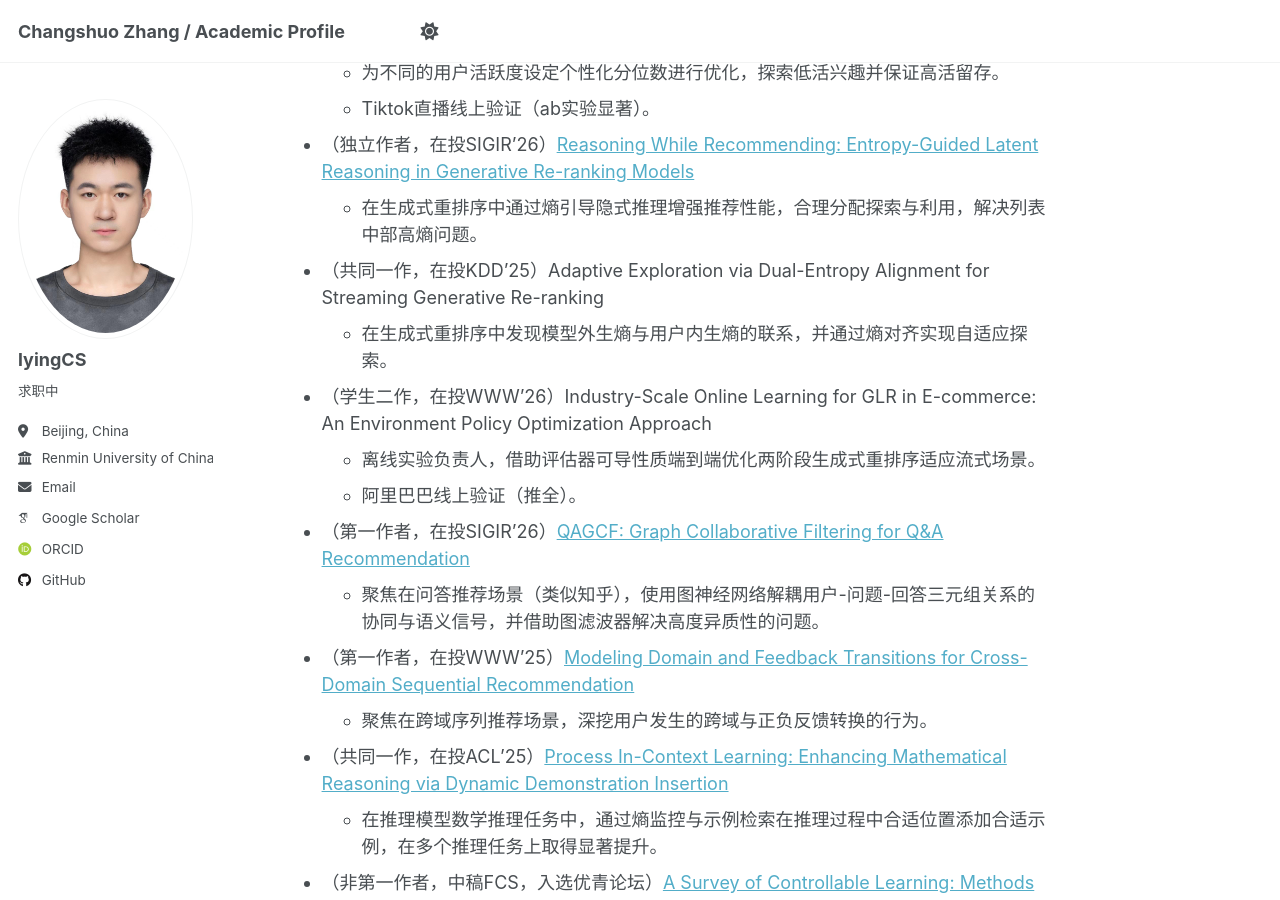
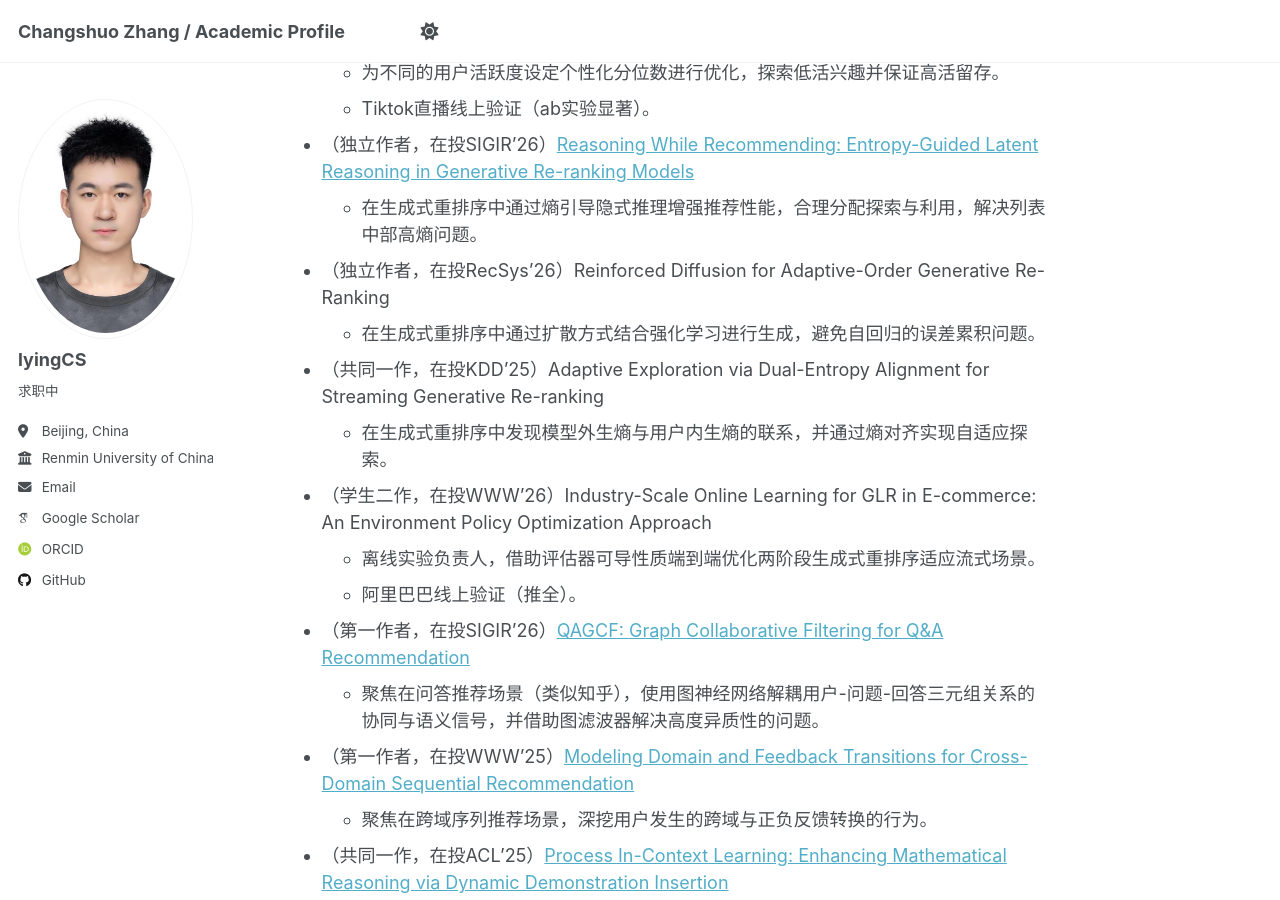
Before and after one commit to lyingCS/lyingCS.github.io, a Jekyll site: the page built from _pages/about.md, in a window 1280 px wide and 900 px high, scrolled down 2473 px. Built offline with Jekyll 4.4.1, drawn with Linux system fonts in a browser that asks for light colours; some web fonts are replaced.

Commit message:
Update about.md

```diff
--- a/_pages/about.md
+++ b/_pages/about.md
@@ -78,6 +78,8 @@ redirect_from:
   + Tiktok直播线上验证（ab实验显著）。
 + （独立作者，在投SIGIR'26）[Reasoning While Recommending: Entropy-Guided Latent Reasoning in Generative Re-ranking Models](https://arxiv.org/abs/2601.13533)
   + 在生成式重排序中通过熵引导隐式推理增强推荐性能，合理分配探索与利用，解决列表中部高熵问题。
++ （独立作者，在投RecSys'26）Reinforced Diffusion for Adaptive-Order Generative Re-Ranking
+  + 在生成式重排序中通过扩散方式结合强化学习进行生成，避免自回归的误差累积问题。
 + （共同一作，在投KDD'25）Adaptive Exploration via Dual-Entropy Alignment for Streaming Generative Re-ranking
   + 在生成式重排序中发现模型外生熵与用户内生熵的联系，并通过熵对齐实现自适应探索。
 + （学生二作，在投WWW'26）Industry-Scale Online Learning for GLR in E-commerce: An Environment Policy Optimization Approach
```
